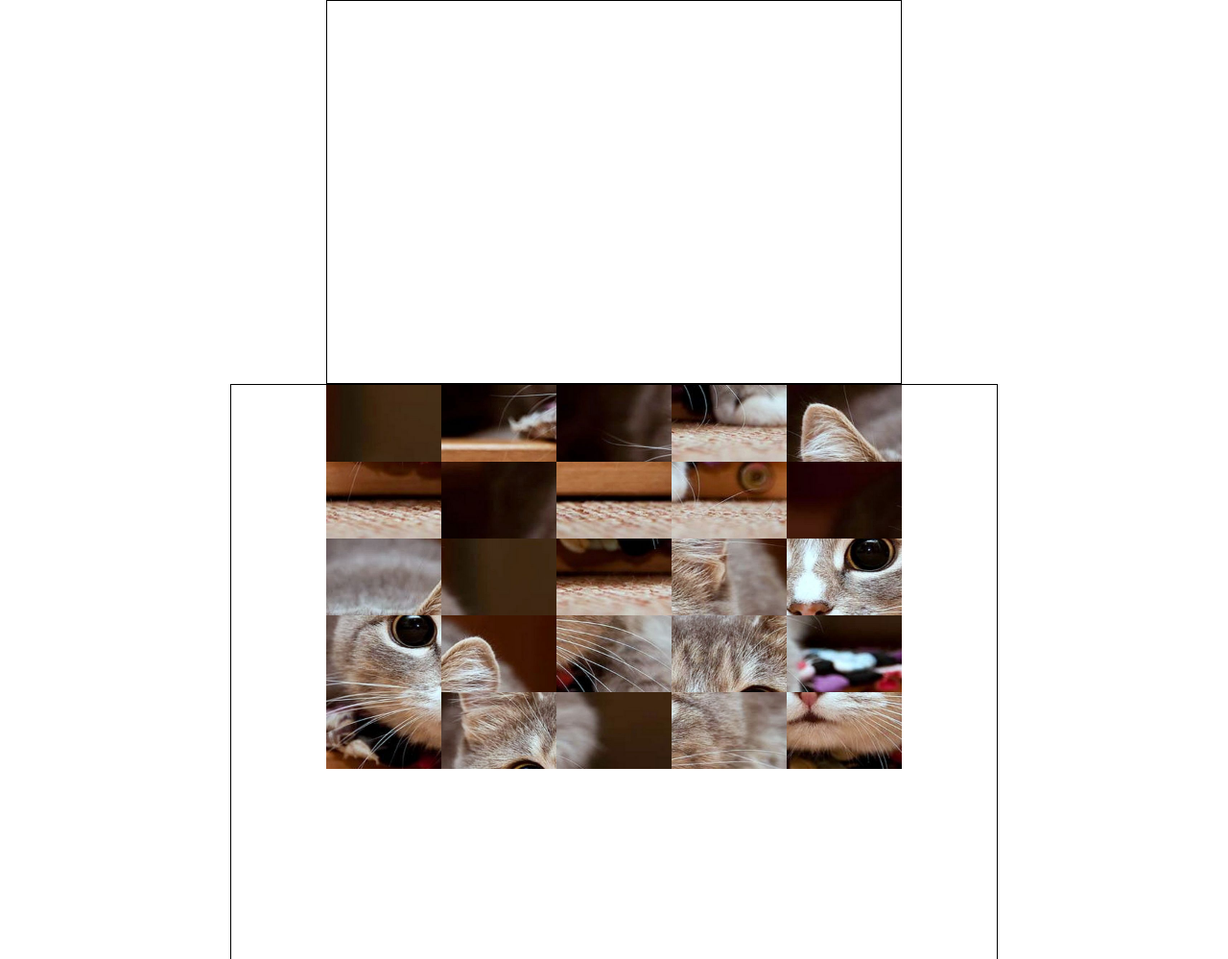
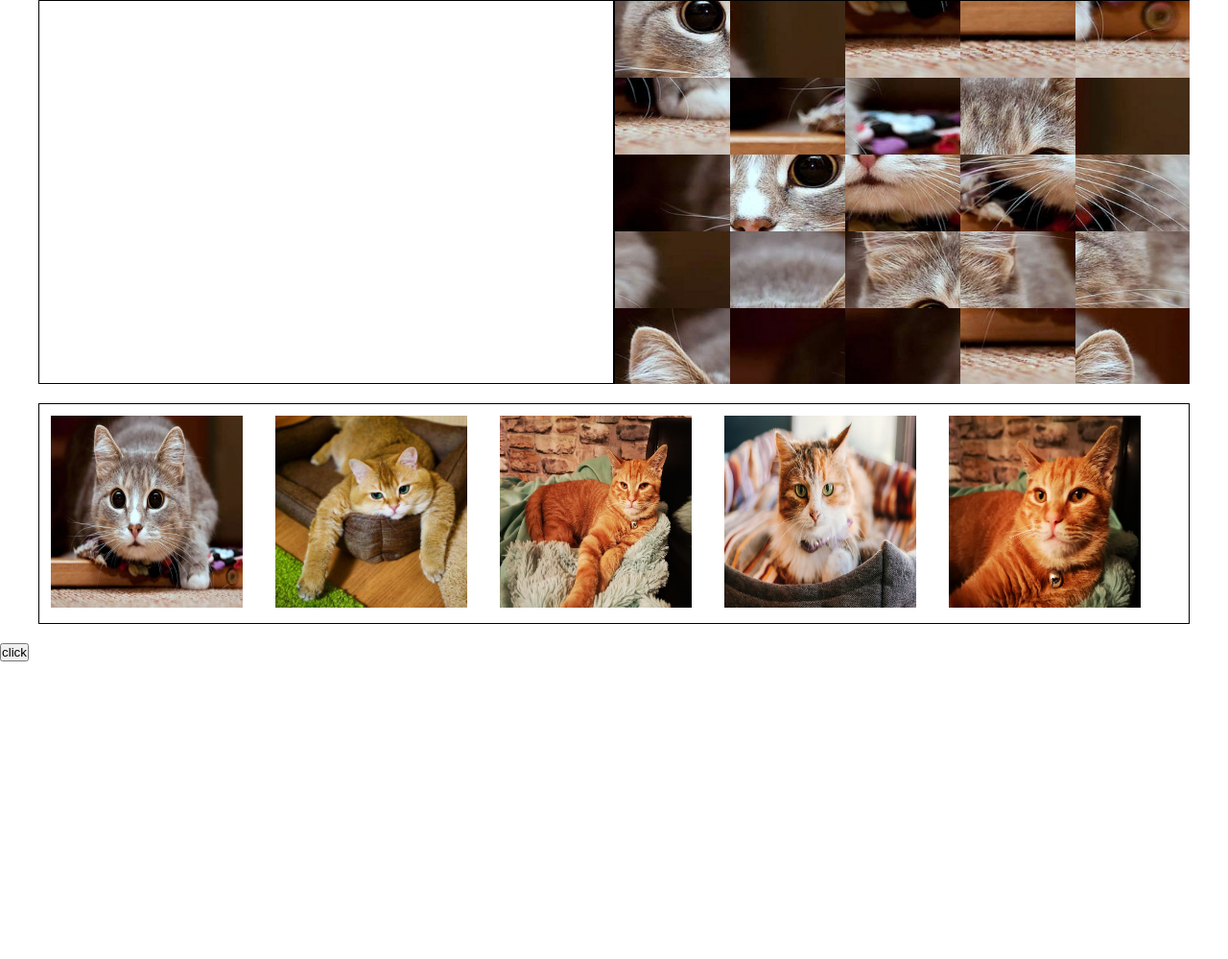
Before and after one commit to MaximKudryavtsev/mosaic-game, a website built with webpack: page public/index.html in a window 1280 px wide. Shown: the whole page at 96% size. After the commit the page ends 800 px from the top, so only its background shows below. Built offline with nearby package versions, Linux system fonts and the light colour scheme.

Commit message:
Добавил выбор разных картинок

```diff
--- a/public/index.html
+++ b/public/index.html
@@ -6,12 +6,16 @@
   <link rel="stylesheet" href="style.css">
 </head>
 <body>
-<div id="playground" class="play-ground">
-    <div class="result block" id="container"></div>
-    <div class="details block" id="start">
-        <div class="result block no-border" id="startWrapper"></div>
+    <div>
+        <div id="playground" class="play-ground">
+            <div class="result block" id="result"></div>
+            <div class="result block" id="start">
+                <div class="result block no-border" id="backlog"></div>
+            </div>
+        </div>
+        <div class="images" id="images"></div>
+        <button id="click">click</button>
     </div>
-</div>
 <script src="bundle.js"></script>
 </body>
 </html>
--- a/public/style.css
+++ b/public/style.css
@@ -3,16 +3,44 @@
     padding: 0;
 }
 
+.images {
+    width: 1200px;
+    height: 100%;
+    padding: 10px;
+    overflow-x: auto;
+    border: 1px solid #000;
+    box-sizing: border-box;
+    margin: 20px auto;
+}
+
+.image {
+    width: 200px;
+    height: 200px;
+    margin-right: 30px;
+    border: 2px solid transparent;
+    cursor: pointer;
+    transition: transform 0.3s ease;
+    transform: scale(1);
+}
+
+.image:hover {
+    transform: scale(1.1);
+}
+
+.image-active {
+    border: 2px solid green;
+}
+
+.image:last-child {
+    margin-right: 0;
+}
+
 .play-ground {
-    width: 800px;
+    width: 1200px;
     margin: 0 auto;
     overflow: hidden;
     position: relative;
-}
-
-.details {
-    width: 800px;
-    height: 600px;
+    display: flex;
 }
 
 .result {
@@ -25,11 +53,9 @@
     display: grid;
     box-sizing: border-box;
     position: relative;
-    margin: 0 auto;
 }
 
 .item {
-    background-image: url("image.jpg");
     background-repeat: no-repeat;
     background-size: 600px 400px;
     z-index: 5;
--- /dev/null
+++ b/src/Images.ts
@@ -0,0 +1,31 @@
+export class Images {
+    private images: HTMLElement[] = [];
+    private currentSrc = '';
+
+    constructor(container: HTMLElement, srcs: string[]) {
+        this.currentSrc = srcs[0];
+        srcs.forEach((src) => {
+            const img = document.createElement('img');
+            img.src = src;
+            img.id = src;
+            img.classList.add("image");
+            container.appendChild(img);
+            this.images.push(img);
+        });
+    }
+
+    getCurrentSrc(): string {
+        return this.currentSrc;
+    }
+
+    subscribeListeners(cb?: (src: string) => void): void {
+        this.images.forEach((image) => {
+            image.onclick = () => {
+                this.currentSrc = image.getAttribute('src');
+                if (cb) {
+                    cb(this.currentSrc);
+                }
+            }
+        })
+    }
+}
--- a/src/Puzzle.ts
+++ b/src/Puzzle.ts
@@ -1,17 +1,24 @@
+interface PuzzleOptions {
+    container: HTMLElement;
+    sideSize: number;
+    position: number;
+    imageSrc: string;
+}
+
 export class Puzzle {
     private readonly puzzle: HTMLElement;
     private readonly wrapper: HTMLElement;
 
-    constructor(container: HTMLElement, sideSize: number, position: number) {
-        const width = container.offsetWidth / sideSize;
-        const height = container.offsetHeight / sideSize;
-        this.wrapper = this.createBlock(width, height);
-        this.puzzle = this.createBlock(width, height);
-        this.wrapper.style.overflow = 'hidden';
+    constructor(options: PuzzleOptions) {
+        const width = options.container.offsetWidth / options.sideSize;
+        const height = options.container.offsetHeight / options.sideSize;
+        this.wrapper = Puzzle.createBlock(width, height);
+        this.puzzle = Puzzle.createBlock(width, height);
         this.wrapper.appendChild(this.puzzle);
         this.puzzle.draggable = true;
-        const posY = Math.floor(position / sideSize);
-        const posX = position % sideSize;
+        this.puzzle.style.backgroundImage = 'url('+ options.imageSrc +')'
+        const posY = Math.floor(options.position / options.sideSize);
+        const posX = options.position % options.sideSize;
         this.puzzle.style.backgroundPositionX = '-' + width * posX + 'px';
         this.puzzle.style.backgroundPositionY = '-' + height * posY + 'px';
         this.puzzle.classList.add("item");
@@ -30,7 +37,15 @@ export class Puzzle {
         this.puzzle.style.top = y + 'px';
     }
 
-    private createBlock(width: number, height: number): HTMLElement {
+    removePuzzle(): void {
+        this.puzzle.remove();
+    }
+
+    removeCell(): void {
+        this.wrapper.remove();
+    }
+
+    private static createBlock(width: number, height: number): HTMLElement {
         const block = document.createElement('div');
         block.style.width = width + 'px';
         block.style.height = height + 'px';
--- a/src/game.ts
+++ b/src/game.ts
@@ -1,30 +1,71 @@
 import { Puzzle } from "./Puzzle";
+
+interface GameOptions {
+    containers: {
+        playground: HTMLElement;
+        backlog: HTMLElement;
+        result: HTMLElement;
+    };
+    sideSize: number;
+    imageSrc: string;
+}
 
 export class Game {
     private puzzles: Puzzle[] = [];
+    private readonly options: GameOptions = {
+        containers: {
+            backlog: null,
+            playground: null,
+            result: null
+        },
+        sideSize: 0,
+        imageSrc: ''
+    }
 
-    constructor(container: HTMLElement, sideSize: number) {
+    constructor(options: GameOptions) {
+        this.options = options;
+    }
+
+    start() {
+        this.createGrid();
+        this.shufflePuzzles();
+        this.appendPuzzles();
+        this.subscribeMovementListeners();
+    }
+
+    restart(newSrc: string) {
+        this.clear();
+        this.options.imageSrc = newSrc;
+        this.start();
+    }
+
+    private clear(): void {
+        this.puzzles.forEach((item) => item.removeCell());
+        this.puzzles = [];
+    }
+
+    private createGrid(): void {
         let position = 0;
 
-        for (let i = 0; i < sideSize; i++) {
-            for (let j = 0; j < sideSize; j++) {
-                const puzzle = new Puzzle(container, sideSize, position);
+        for (let i = 0; i < this.options.sideSize; i++) {
+            for (let j = 0; j < this.options.sideSize; j++) {
+                const puzzle = new Puzzle({
+                    container: this.options.containers.backlog,
+                    sideSize: this.options.sideSize,
+                    position,
+                    imageSrc: this.options.imageSrc
+                });
                 this.puzzles.push(puzzle);
                 position++;
             }
         }
-        this.shufflePuzzles();
-        this.appendPuzzles(container, sideSize);
     }
 
-    start() {
-        this.listenMove();
-    }
-
-    private appendPuzzles(container: HTMLElement, sideSize: number): void {
-        container.style.gridTemplateColumns = `repeat(${sideSize}, 1fr)`;
+    private appendPuzzles(): void {
+        const {containers, sideSize} = this.options;
+        containers.backlog.style.gridTemplateColumns = `repeat(${sideSize}, 1fr)`;
         this.puzzles.forEach((item) => {
-            container.appendChild(item.getElement())
+            containers.backlog.appendChild(item.getElement())
         })
     }
 
@@ -39,32 +80,30 @@ export class Game {
         }
     }
 
-    private listenMove() {
-        const playGround = document.getElementById("playground");
+    private subscribeMovementListeners() {
+        const {playground, result} = this.options.containers;
         this.puzzles.forEach((puzzle) => {
                 puzzle.getPuzzleElement().onmousedown = () => {
                     if (puzzle.getPuzzleElement().draggable) {
                         puzzle.getPuzzleElement().style.position = 'absolute';
                         puzzle.getPuzzleElement().style.zIndex = '10';
-
-                        playGround.onmousemove = (e) => {
+                        playground.onmousemove = (e) => {
+                            console.log(e.pageY)
                             puzzle.move(
-                                e.pageX - (puzzle.getPuzzleElement().offsetWidth + (window.innerWidth - 600)) / 2,
-                                e.pageY - 400 - puzzle.getPuzzleElement().offsetHeight / 2
+                                e.pageX - (window.innerWidth - result.offsetWidth * 2) / 2 - result.offsetWidth - puzzle.getPuzzleElement().offsetWidth / 2,
+                                e.pageY - puzzle.getPuzzleElement().offsetHeight / 2
                             )
                         }
-
-                        playGround.onmouseup = () => {
-                            playGround.onmousemove = null;
+                        playground.onmouseup = () => {
+                            playground.onmousemove = null;
                             puzzle.getPuzzleElement().onmouseup = null;
                             puzzle.getPuzzleElement().style.position = 'static';
                         }
-
                         puzzle.getPuzzleElement().ondragstart = () => {
                             return false;
                         }
                     } else {
-                        return
+                        return;
                     }
                 }
             }
--- a/src/index.ts
+++ b/src/index.ts
@@ -1,11 +1,32 @@
 import { Game } from "./game";
+import { Images } from "./Images";
+
+const imagesSrc = [
+    'images/1.jpg',
+    'images/2.jpg',
+    'images/3.jpg',
+    'images/4.jpg',
+    'images/5.jpg',
+]
 
 function init() {
-    const startContainer = document.getElementById("startWrapper");
-    if (startContainer) {
-        const game = new Game(startContainer, 5)
+    const backlog = document.getElementById("backlog");
+    const playground = document.getElementById("playground");
+    const result = document.getElementById("result");
+    const imagesContainer = document.getElementById("images");
+    if (backlog && playground && result && imagesContainer) {
+        const images = new Images(imagesContainer, imagesSrc);
+        const game = new Game({
+            sideSize: 5,
+            containers: {
+                result, playground, backlog
+            },
+            imageSrc: images.getCurrentSrc()
+        })
         game.start();
+        images.subscribeListeners(src => game.restart(src));
     }
 }
 
+
 init();
```
Also changed, not shown: public/bundle.js (+13 -53 lines), public/images/1.jpg (renamed from public/image.jpg), public/images/2.jpg (added), public/images/3.jpg (added), public/images/4.jpg (added), public/images/5.jpg (added), public/images/6.jpg (added), 1 other file.
